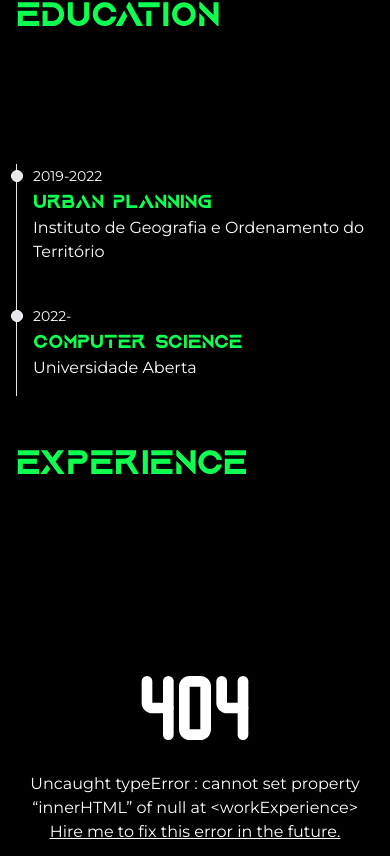
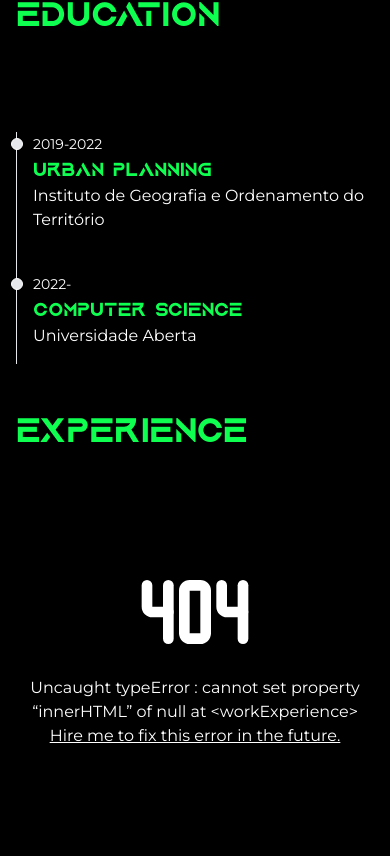
Before and after one commit to Egomessss/Edmilson-s-Portfolio, a React (Vite) app: page / in a window 390 px wide. Shown: the part 3248-4104 px from the top of the page. Built offline with nearby package versions, Linux system fonts and the light colour scheme.

Commit message:
fixed layout

```diff
--- a/src/App.tsx
+++ b/src/App.tsx
@@ -2,12 +2,11 @@ import { FaRegCircle } from "react-icons/fa"
 import About from "./components/About"
 import Contacts from "./components/Contacts"
 import Education from "./components/Education"
-import Experience from "./components/Experience"
 import Footer from "./components/Footer"
 import Hero from "./components/Hero"
 import Navbar from "./components/Navbar"
 import Projects from "./components/Projects"
-import Skills from "./components/Skills"
+
 // <div className="max-w-[1240px] mx-auto px-4 relative snap-y snap-mandatory h-screen w-screen overflow-x-hidden">
 function App() {
   return (
--- a/src/components/Education.tsx
+++ b/src/components/Education.tsx
@@ -5,7 +5,7 @@ function Education() {
   return (
     <div className="h-screen mt-32 md:mt-0">
       <h2 className="">Education</h2>
-      <div className="h-30 mt-32 flex justify-center items-center">
+      <div className="h-30 mt-24 md:mt-32 flex justify-center items-center">
         <ol className="relative border-l border-gray-200">
           <li className="mb-10 ml-4">
             <div className="absolute w-3 h-3 bg-gray-200 rounded-full mt-1.5 -left-1.5 border border-white "></div>
--- a/src/components/Experience.tsx
+++ b/src/components/Experience.tsx
@@ -5,7 +5,7 @@ function Experience() {
   return (
     <div className="mt-12">
       <h2 className="">Experience</h2>
-      <div className="mt-40">
+      <div className="mt-24 md:mt-40">
         <TbError404 className="text-9xl mx-auto" />
         <p className="text-center">
           Uncaught typeError : cannot set property “innerHTML” of null at
```
